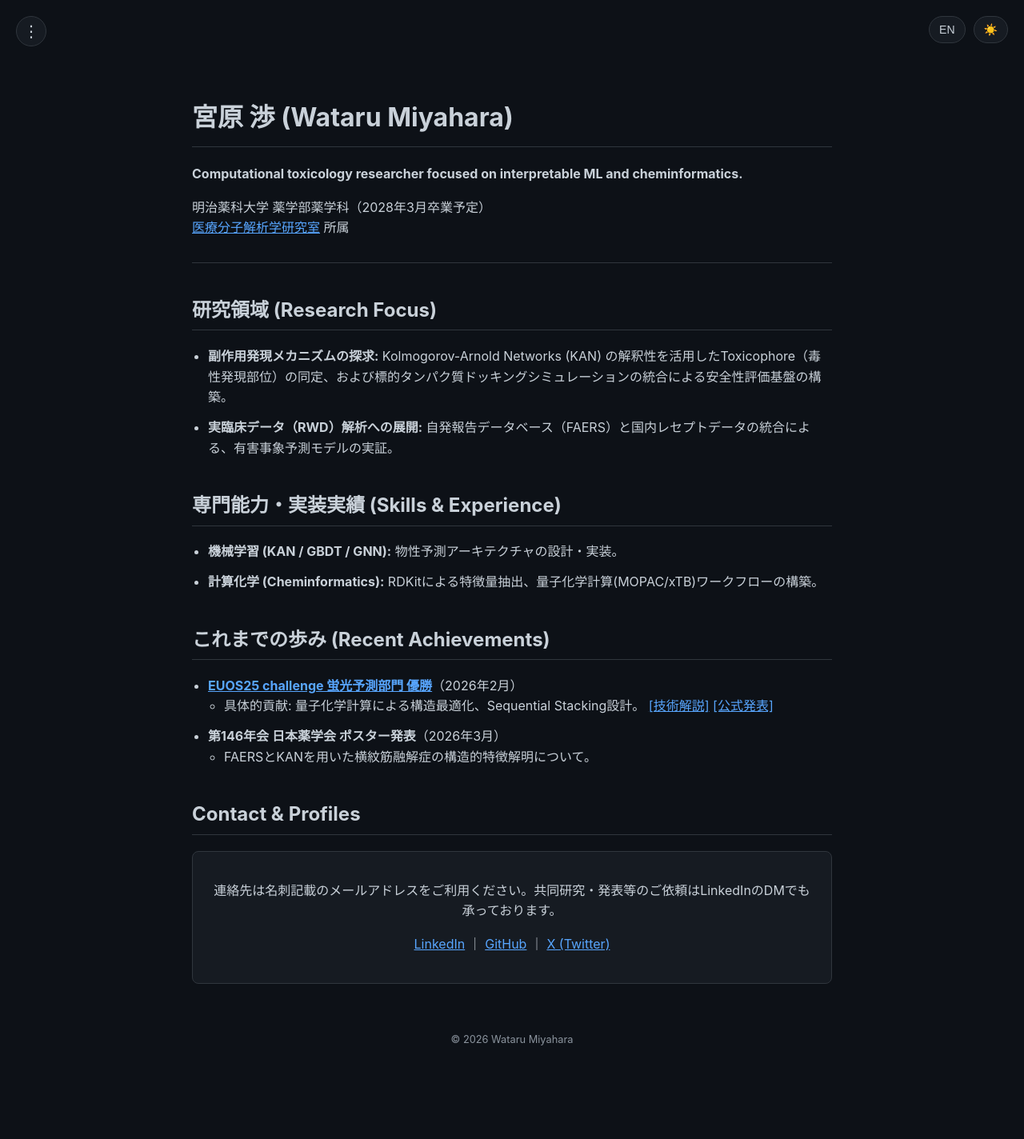
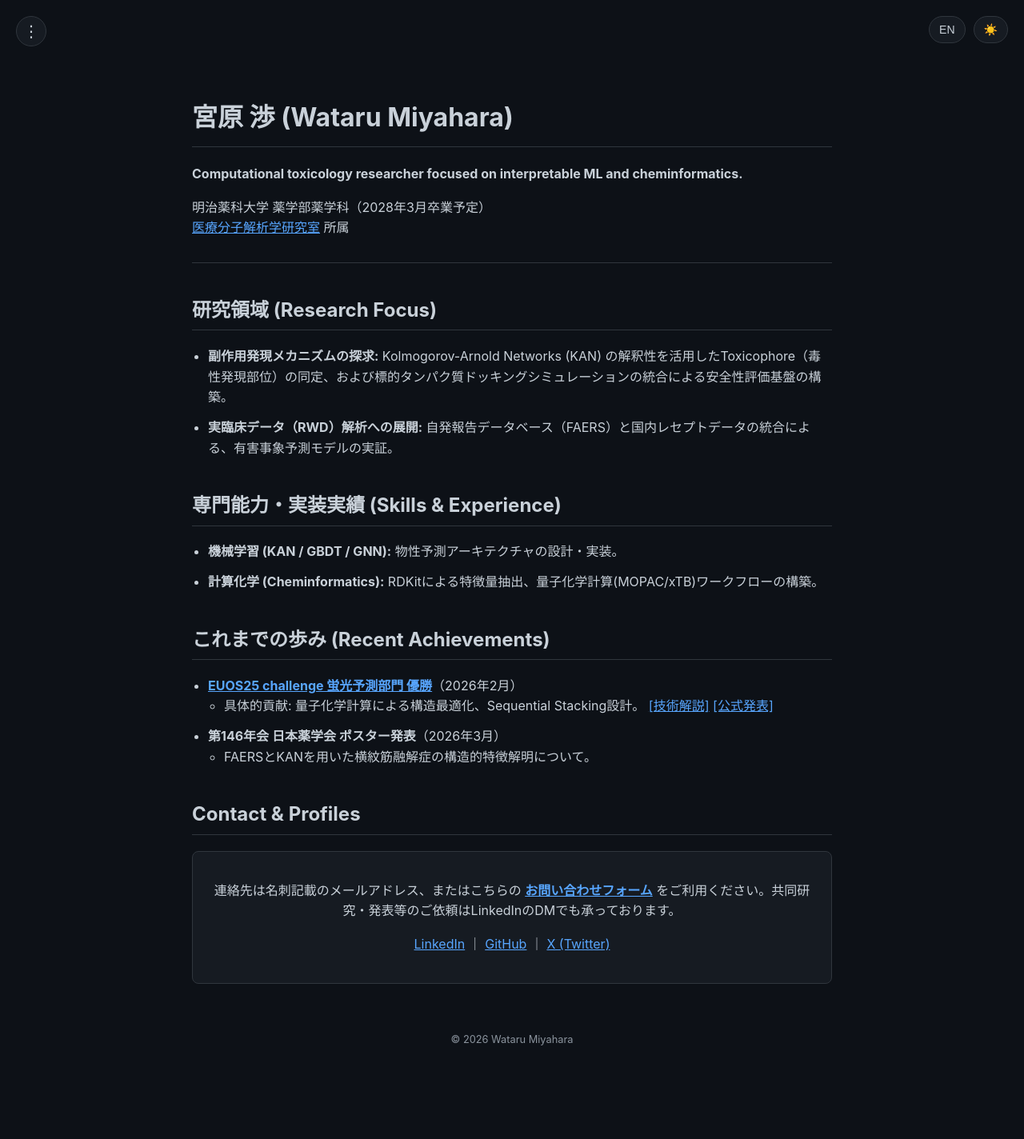
Before and after one commit to 377H-Miru/377H-Miru.github.io, a Jekyll site: the page built from index.md, in a window 1280 px wide. Shown: the whole page at 80% size. Built offline with Jekyll 4.4.1, drawn with Linux system fonts in a browser that asks for light colours.

Commit message:
Implement secure contact form and Giscus-based blog comments with moderation capability

```diff
--- a/_layouts/default.html
+++ b/_layouts/default.html
@@ -65,12 +65,16 @@
         body[data-lang="ja"] [data-lang-content="ja"] { display: block; }
         body[data-lang="en"] [data-lang-content="en"] { display: block; }
 
-        .tag { font-size: 0.7em; padding: 2px 8px; border-radius: 5px; color: #fff; font-weight: bold; margin-right: 5px; display: inline-block; vertical-align: middle; }
-        .tag-research { background-color: var(--tag-research); }
-        .tag-personal { background-color: var(--tag-personal); }
+        .contact-box { background: var(--card-bg); padding: 20px; border-radius: 8px; border: 1px solid var(--border-color); margin-top: 20px; text-align: center; }
 
-        .contact-box { background: var(--card-bg); padding: 20px; border-radius: 8px; border: 1px solid var(--border-color); margin-top: 20px; text-align: center; }
-        .evidence-link { font-size: 0.85em; margin-left: 8px; text-decoration: none; font-weight: bold; }
+        /* Form Style */
+        .form-group { margin-bottom: 20px; text-align: left; }
+        .form-group label { display: block; margin-bottom: 5px; font-weight: bold; }
+        .form-group input, .form-group textarea { width: 100%; padding: 10px; border-radius: 6px; border: 1px solid var(--border-color); background: var(--nav-bg); color: var(--text-color); box-sizing: border-box; }
+        .submit-btn { background: var(--link-color); color: #fff; border: none; padding: 10px 20px; border-radius: 20px; cursor: pointer; font-weight: bold; }
+
+        /* Comments Area */
+        #comments { margin-top: 80px; border-top: 1px solid var(--border-color); padding-top: 40px; }
     </style>
 </head>
 <body data-theme="dark" data-lang="ja">
@@ -87,12 +91,34 @@
             <a href="/blog" class="i18n-link" data-ja="ブログ" data-en="Blog">ブログ</a>
             <a href="/achievements" class="i18n-link" data-ja="研究実績" data-en="Achievements">研究実績</a>
             <a href="/projects" class="i18n-link" data-ja="プロジェクト" data-en="Projects">プロジェクト</a>
-            <a href="/#sns" class="i18n-link" data-ja="SNS" data-en="SNS">SNS</a>
+            <a href="/contact" class="i18n-link" data-ja="お問い合わせ" data-en="Contact">お問い合わせ</a>
         </div>
     </div>
 
     <div class="container">
         {{ content }}
+
+        <!-- Blog Comments (only for posts) -->
+        {% if page.path contains 'posts/' %}
+        <div id="comments">
+            <h3 class="i18n-link" data-ja="コメント" data-en="Comments">コメント</h3>
+            <script src="https://giscus.app/client.js"
+                    data-repo="377H-Miru/377H-Miru.github.io"
+                    data-repo-id="R_kgDON_Z6NQ"
+                    data-category="Announcements"
+                    data-category-id="DIC_kwDON_Z6Nc4Cn_un"
+                    data-mapping="pathname"
+                    data-strict="0"
+                    data-reactions-enabled="1"
+                    data-emit-metadata="0"
+                    data-input-position="bottom"
+                    data-theme="dark"
+                    data-lang="ja"
+                    crossorigin="anonymous"
+                    async>
+            </script>
+        </div>
+        {% endif %}
 
         <div class="footer">
             <p>© 2026 Wataru Miyahara</p>
@@ -105,6 +131,13 @@
             document.body.setAttribute('data-theme', currentTheme);
             document.getElementById('themeBtn').innerText = currentTheme === 'dark' ? '☀️' : '🌙';
             localStorage.setItem('theme', currentTheme);
+
+            // Update Giscus theme if present
+            const giscusIframe = document.querySelector('iframe.giscus-frame');
+            if (giscusIframe) {
+                const gTheme = currentTheme === 'dark' ? 'dark' : 'light';
+                giscusIframe.contentWindow.postMessage({ giscus: { setConfig: { theme: gTheme } } }, 'https://giscus.app');
+            }
         }
         function toggleTheme() { currentTheme = currentTheme === 'dark' ? 'light' : 'dark'; updateTheme(); }
 
--- a/index.md
+++ b/index.md
@@ -32,7 +32,7 @@
 <h2 id="sns">Contact & Profiles</h2>
 <div class="contact-box" markdown="1">
 
-連絡先は名刺記載のメールアドレスをご利用ください。共同研究・発表等のご依頼はLinkedInのDMでも承っております。
+連絡先は名刺記載のメールアドレス、またはこちらの [**お問い合わせフォーム**](/contact) をご利用ください。共同研究・発表等のご依頼はLinkedInのDMでも承っております。
 
 [LinkedIn](https://www.linkedin.com/in/wataru-miyahara-6947253ab/){:target="_blank"} ｜ [GitHub](https://github.com/377H-Miru){:target="_blank"} ｜ [X (Twitter)](https://x.com/WataruM327906){:target="_blank"}
 
```
Also changed, not shown: contact.md (added, +69 -0 lines).
